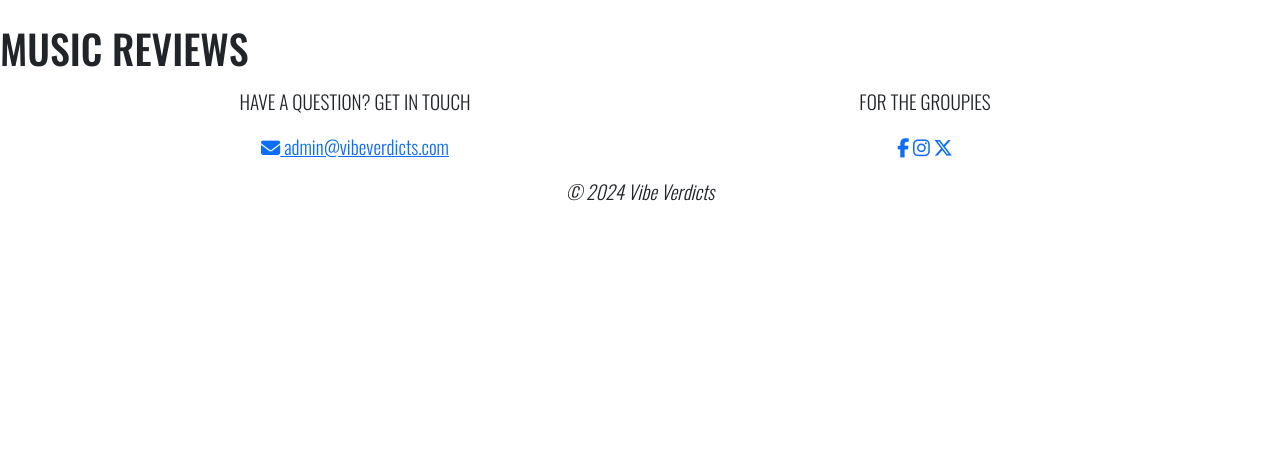
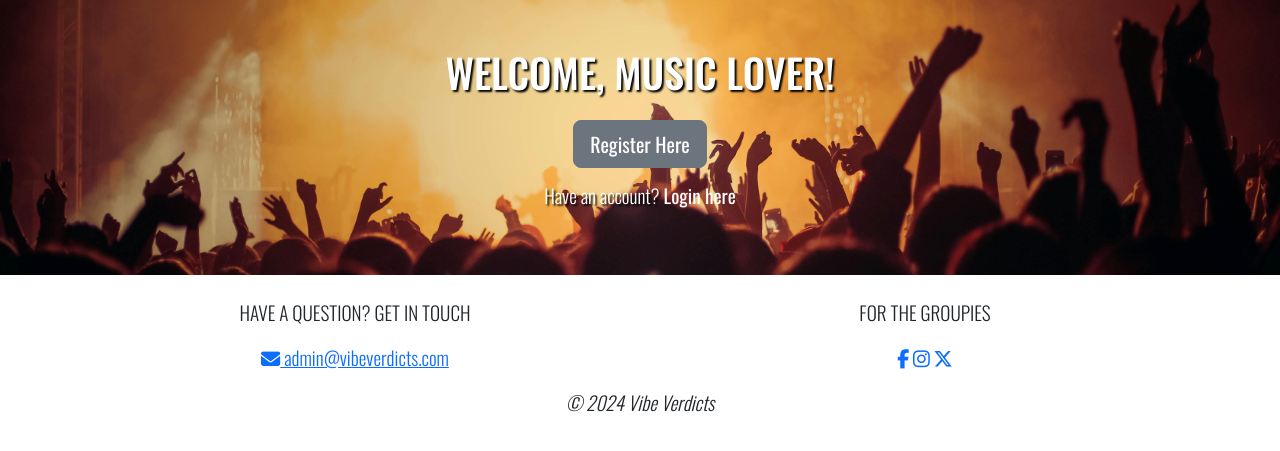
Before and after one commit to lewis-creates/music-review, a Flask app: page / in a window 1280 px wide. Shown: the part 77-528 px from the top of the page. Run offline with Flask 3, Linux system fonts and the light colour scheme; data that the repository does not hold is empty; some libraries are stand-ins or nearby versions.

Commit message:
Added content to index.html and main image

```diff
--- a/templates/index.html
+++ b/templates/index.html
@@ -1,13 +1,17 @@
 {% extends "base.html" %}
 {% block content %}
-    <h1>Music Reviews</h1>
-    {% for review in reviews %}
-        <div>
-            <h2>{{ review.album }} by {{ review.artist }}</h2>
-            <p><strong>Review:</strong> {{ review.review }}</p>
-            <p><strong>Rating:</strong> {{ review.rating }}</p>
-            <p><strong>Date:</strong> {{ review.review_date }}</p>
-            <hr>
-        </div>
-    {% endfor %}
+
+<!-- Welcome image -->
+<div class="p-4 mb-4 home-main-image text-center">
+    <div class="container-fluid home-main-image-text">
+        <h1>Welcome, Music Lover!</h1>
+        {% if session.user %}
+        <a href="{{ url_for('get_reviews') }}" class="btn btn-secondary btn-lg mt-2 remove-button-shadow">Browse Reviews</a>
+        {% else %}
+        <a href="{{ url_for('register') }}" class="btn btn-secondary btn-lg mt-2 remove-button-shadow">Register Here</a>
+        <p class="have-account">Have an account? <a href="{{ url_for('login') }}"><strong>Login here</strong></a></p>
+        {% endif %}
+    </div>
+</div>
+
 {% endblock %}
```
